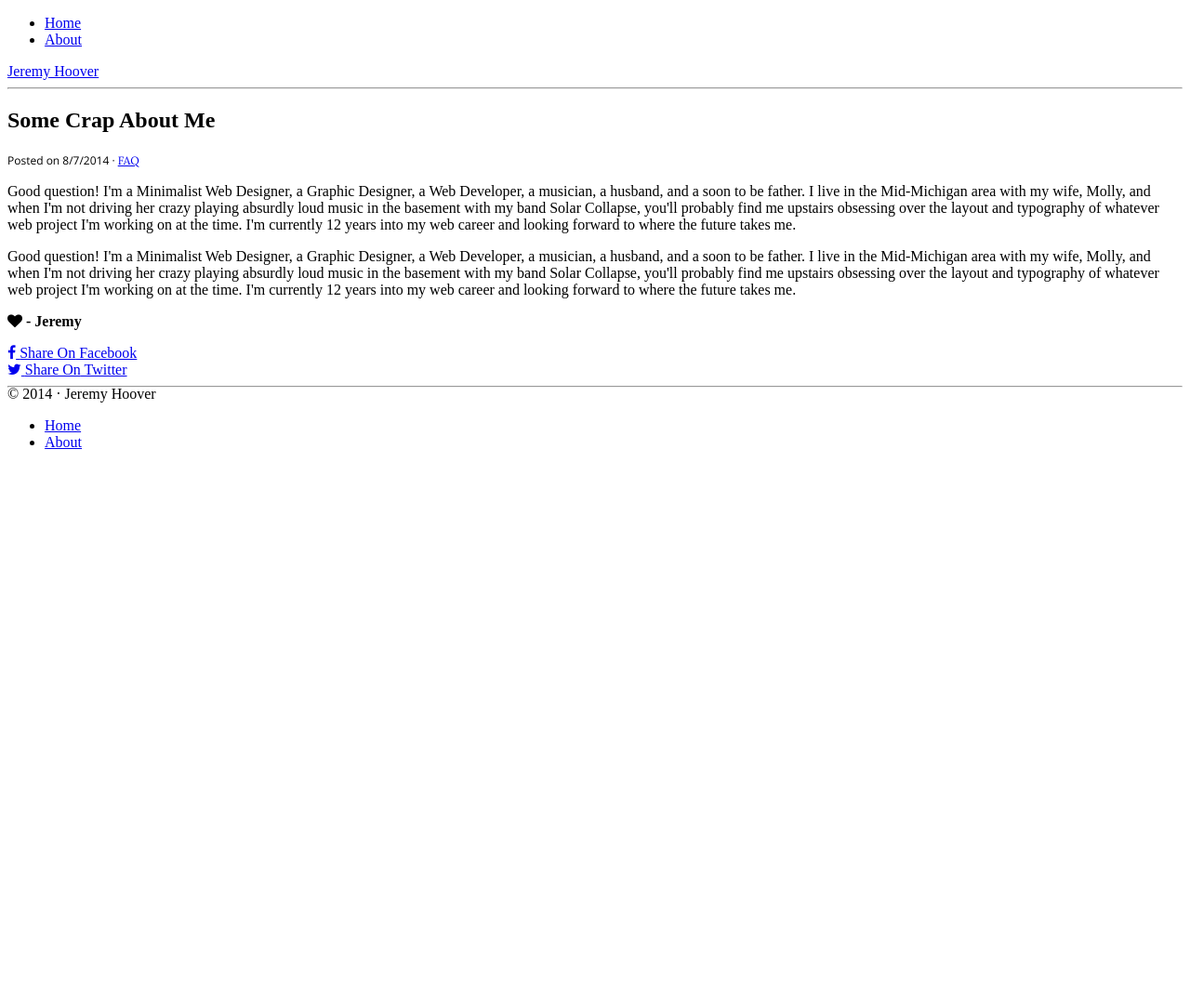
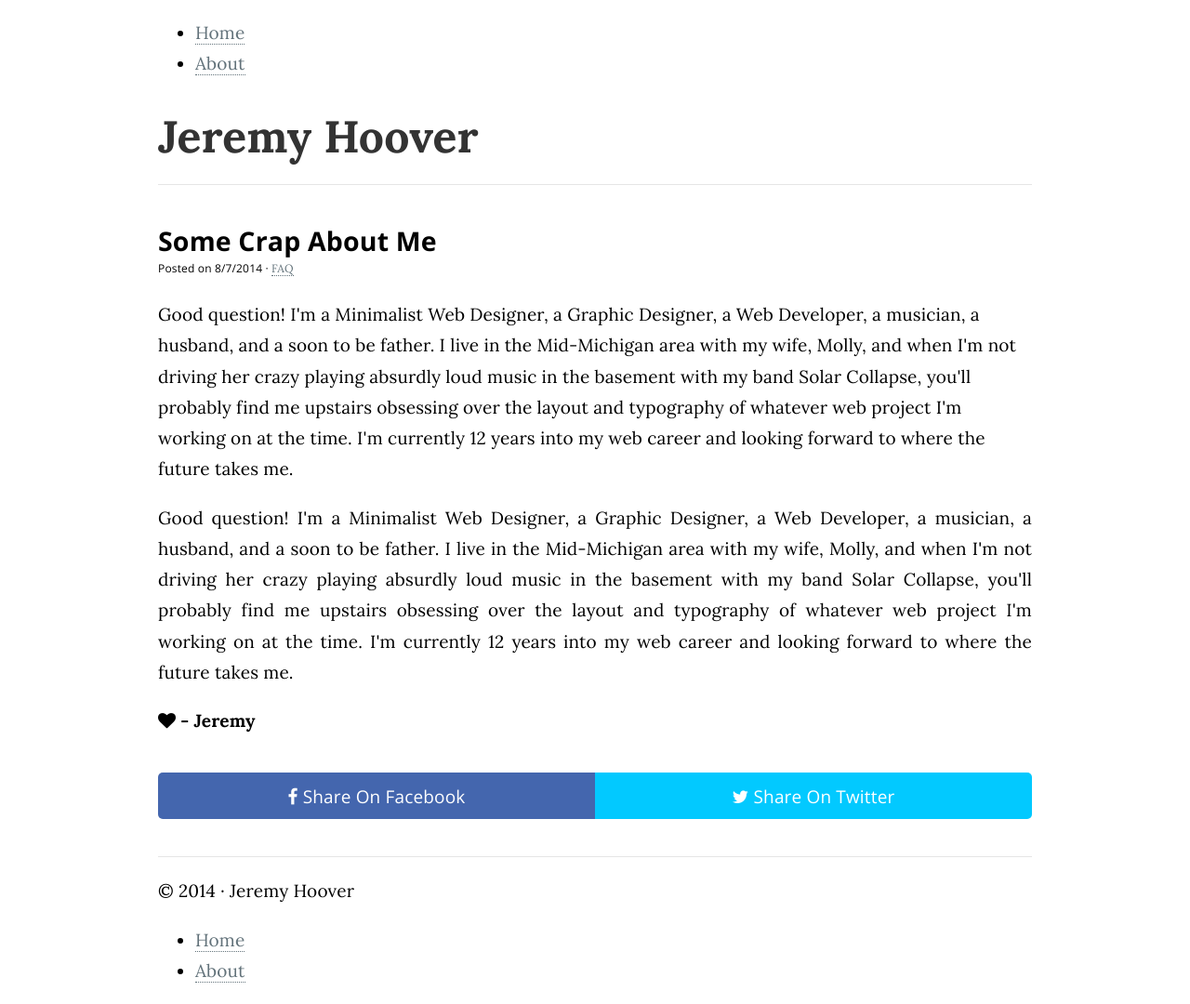
Before and after one commit to jeremyhoover/blog, a Jekyll site: the page built from index.html, in a window 1280 px wide. Shown: the whole page at 93% size. Built offline with Jekyll 4.4.1, drawn with Linux system fonts in a browser that asks for light colours; nearby versions of some CDN libraries; before the commit the page ends 900 px from its top, so only the background shows below that.

Commit message:
Forgot the slash!

```diff
--- a/_layouts/default.html
+++ b/_layouts/default.html
@@ -8,7 +8,7 @@
     <meta name="description" content="Simple site template from Hoover Studios">
 
     <!-- Page Style-->
-    <link href="{{site.baseurl}}css/style.css" rel="stylesheet">
+    <link href="{{site.baseurl}}/css/style.css" rel="stylesheet">
 
 	<!-- Body Font -->
     <link href='http://fonts.googleapis.com/css?family=Lora:400,700' rel='stylesheet' type='text/css'>
```
